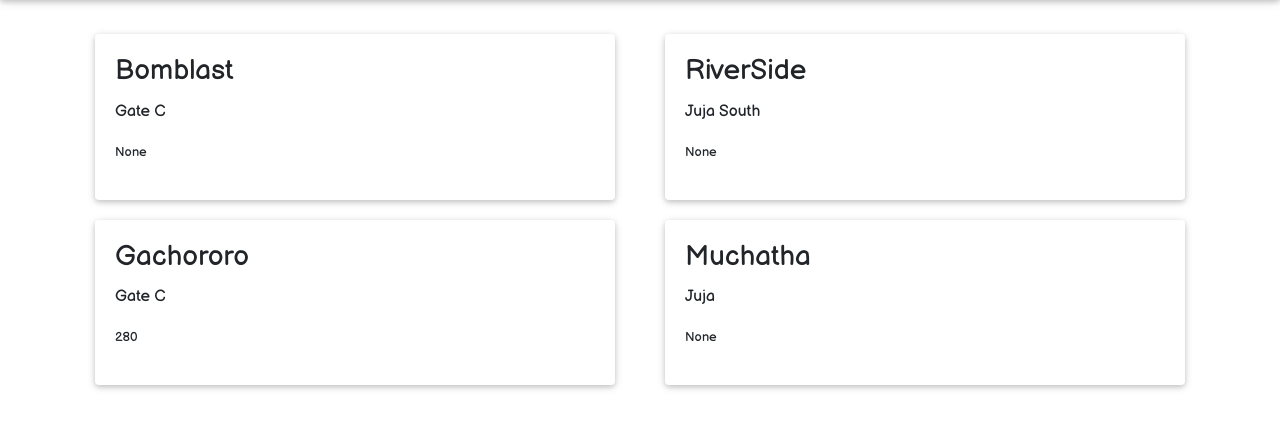
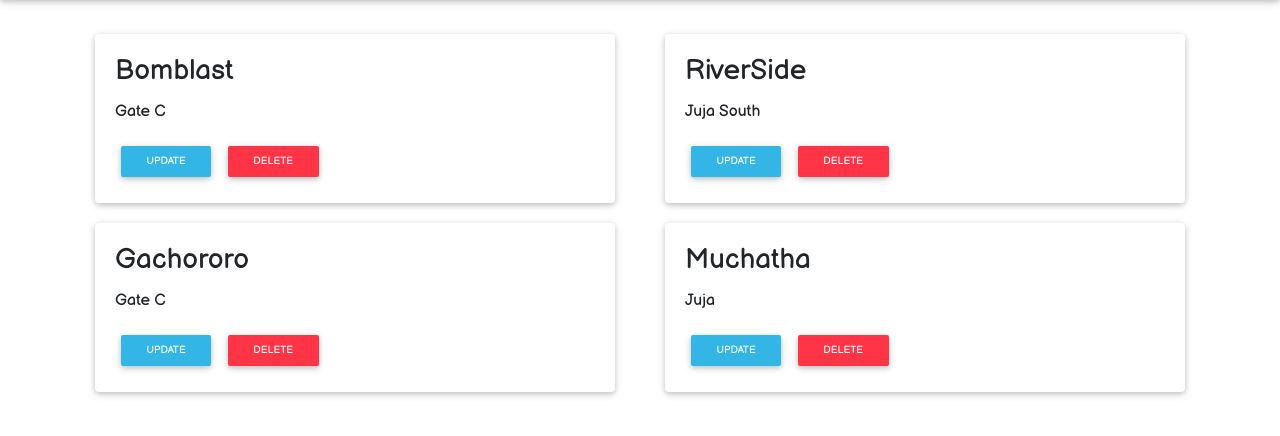
Before and after one commit to DerrickOdhiambo/Neighbourhood, a Django app: page /neighborhood/ in a window 1280 px wide. Shown: the part 56-492 px from the top of the page. Run offline with Django 3.2, Linux system fonts and the light colour scheme; data comes from the database, SQL or seed files in the repository; parts of the project's set-up code (start-up, migrations or seed data) failed here and were passed over; some libraries are stand-ins or nearby versions; some web fonts are replaced.

Commit message:
create hood.html file to display the neigborhoods

```diff
--- a/hood/templates/users/hood.html
+++ b/hood/templates/users/hood.html
@@ -9,7 +9,8 @@
         <div class="card-body">
           <h3 class="card-title">{{ hood.hood_name }}</h3>
           <p>{{ hood.location }}</p>
-          <p><small>{{ hood.occupants_count }}</small></p>
+          <a href="{% url 'update_hood' hood.id%}" class="btn btn-sm btn-info">update</a>
+          <a href="{% url 'delete_hood' hood.id%}" class="btn btn-sm btn-danger">delete</a>
         </div>
       </div>
     </div>
```
